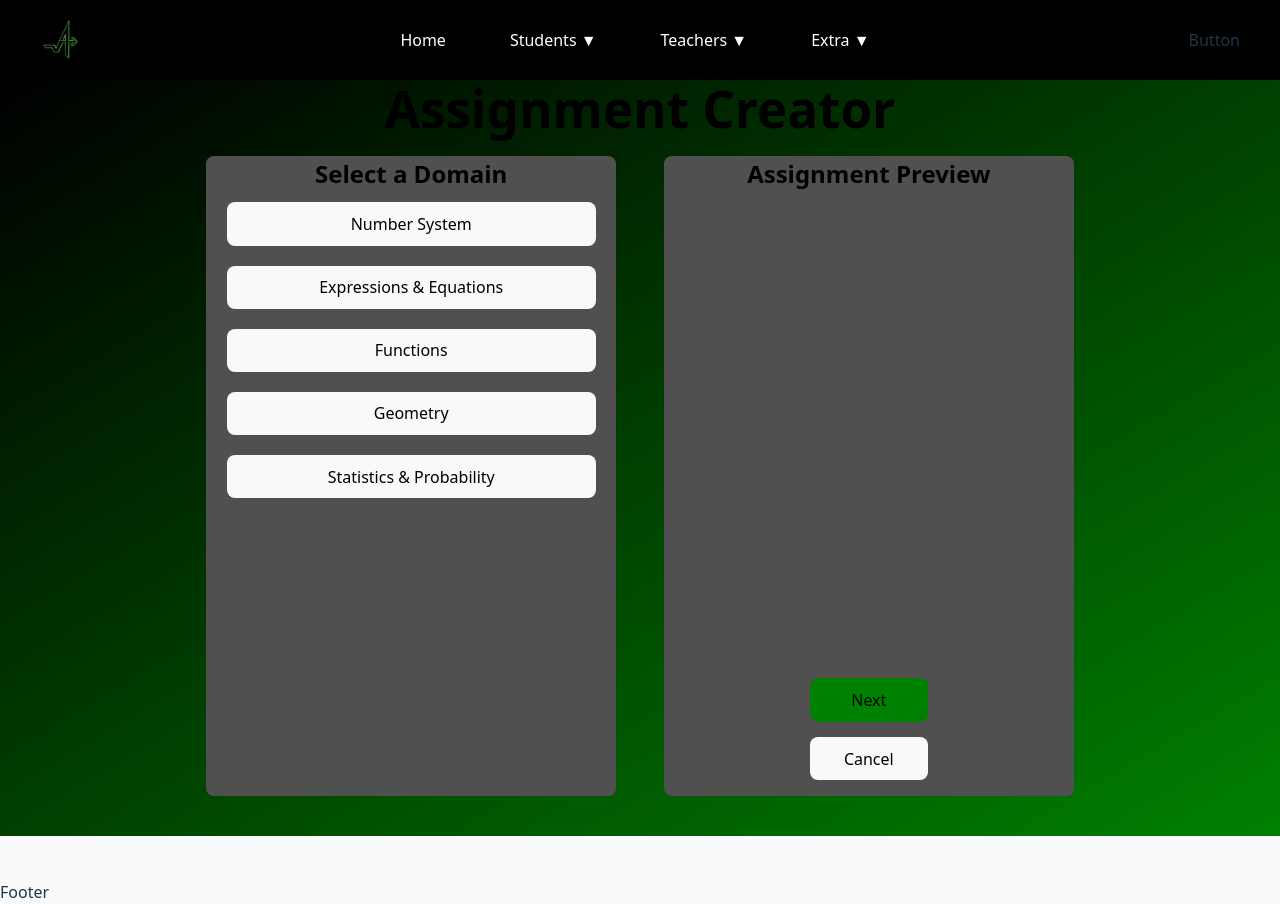
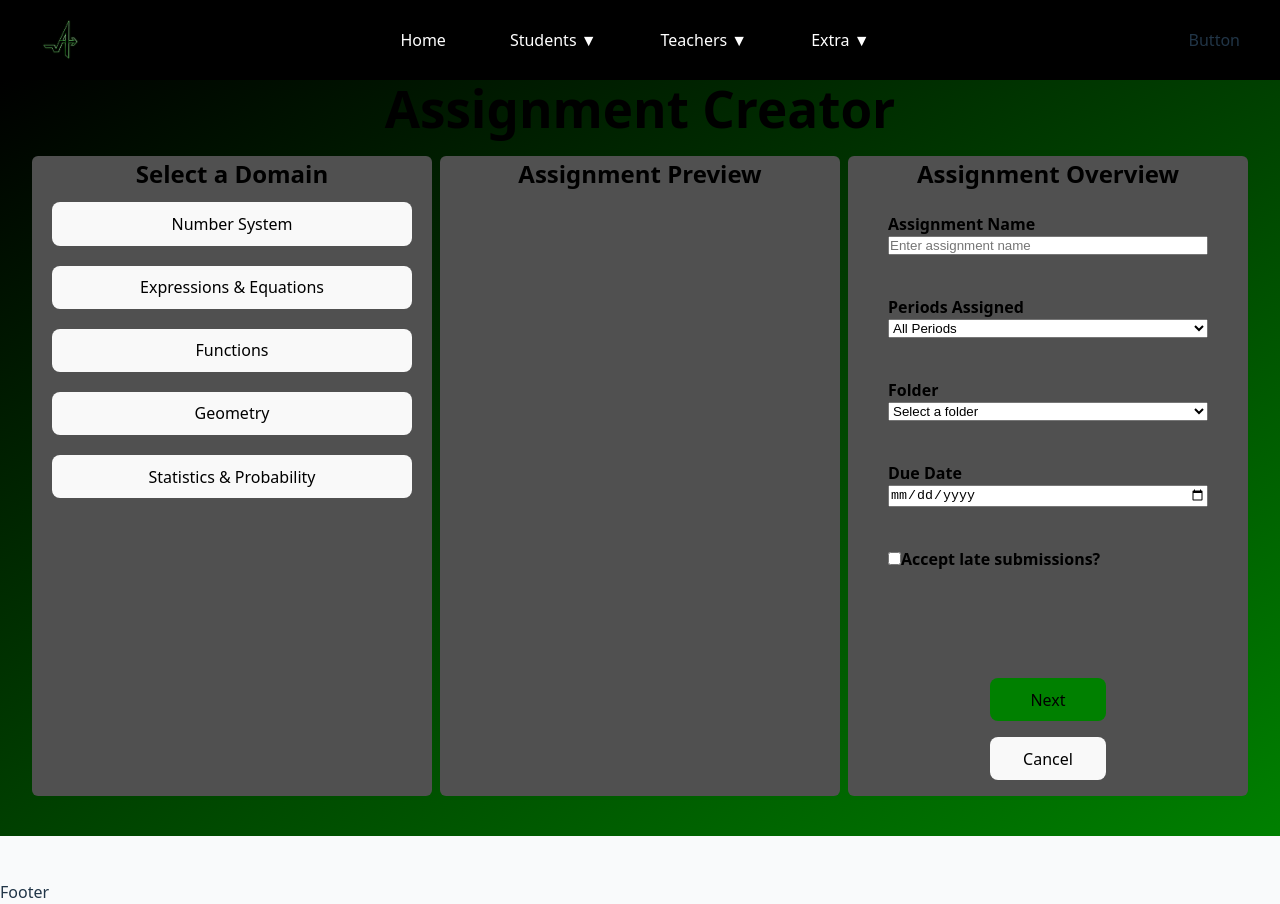
Before and after one commit to NCunningham12/axiom_frontend, a React (Vite) app: page /teachers/assignment-creator in a window 1280 px wide. Built offline with nearby package versions, Linux system fonts and the light colour scheme.

Commit message:
Began adjusting assignment creator to 3-column consolidation

```diff
--- a/src/pages/AssignmentCreator.css
+++ b/src/pages/AssignmentCreator.css
@@ -9,10 +9,10 @@
 .ac-content-wrapper {
   display: flex;
   flex-direction: row;
-  width: 80%;
+  width: 95%;
   min-height: 80vh;
   justify-content: center;
-  gap: 3rem;
+  gap: 0.5rem;
   margin-top: 20px;
 }
 
@@ -27,21 +27,44 @@ ul {
 
 .ac-panel {
   background-color: rgb(80, 80, 80);
-  border-radius: 8px;
+  border-radius: 6px;
   width: 40%;
   display: flex;
   flex-direction: column;
+}
+
+.ac-middle {
+  display: flex;
+  flex-direction: column;
+  align-items: center;
+  justify-content: flex-start;
 }
 
 .ac-right-side {
   display: flex;
   flex-direction: column;
   align-items: center;
-  justify-content: flex-start;
+}
+
+.assignment-form {
+  width: 90%;
+  height: 60%;
+  color: #000000;
+  font-weight: 600;
+  display: flex;
+  flex-direction: column;
+}
+
+.form-group {
+  display: flex;
+  padding: 20px;
+  flex-direction: column;
+  justify-content: space-evenly;
 }
 
 .ac-preview-title {
   color: #000000;
+  align-self: center;
 }
 
 .domain-screen {
--- a/src/pages/AssignmentCreator.jsx
+++ b/src/pages/AssignmentCreator.jsx
@@ -17,7 +17,7 @@ const AssignmentCreator = () => {
 
   const handleRemove = (indexToRemove) => {
     setAssignmentSkills((prev) =>
-      prev.filter((_, index) => index !== indexToRemove)
+      prev.filter((_, index) => index !== indexToRemove),
     );
   };
 
@@ -28,7 +28,9 @@ const AssignmentCreator = () => {
     }));
 
     console.log('Navigating with assignmentSkills:', skillsWithIds);
-    navigate('/teachers/assignment-editor', { state: { problems: skillsWithIds } });
+    navigate('/teachers/assignment-editor', {
+      state: { problems: skillsWithIds },
+    });
   };
 
   const grade = '8th';
@@ -56,7 +58,7 @@ const AssignmentCreator = () => {
             </div>
           ) : (
             // === CONCEPT DROPDOWNS SCREEN ===
-            <div>
+            <div className="concept-accordian">
               <button
                 className="back-button"
                 onClick={() => setSelectedDomain(null)}
@@ -75,7 +77,7 @@ const AssignmentCreator = () => {
                       className="sub-button"
                       onClick={() =>
                         setExpandedConcept((prev) =>
-                          prev === concept.id ? null : concept.id
+                          prev === concept.id ? null : concept.id,
                         )
                       }
                     >
@@ -106,7 +108,7 @@ const AssignmentCreator = () => {
             </div>
           )}
         </div>
-        <div className="ac-right-side ac-panel">
+        <div className="ac-middle ac-panel">
           <h2 className="ac-preview-title">Assignment Preview</h2>
           <div className="assignment-list">
             {assignmentSkills.map((skill, index) => (
@@ -121,6 +123,59 @@ const AssignmentCreator = () => {
               </div>
             ))}
           </div>
+        </div>
+        <div className="ac-right-side ac-panel">
+          <h2 className="ac-preview-title">Assignment Overview</h2>
+
+          <form className="assignment-form">
+            <div className="form-group">
+              <label htmlFor="assignment-name">Assignment Name</label>
+              <input
+                id="assignment-name"
+                type="text"
+                name="assignmentName"
+                placeholder="Enter assignment name"
+              />
+            </div>
+
+            <div className="ac-dropdown form-group">
+              <label htmlFor="periods">Periods Assigned</label>
+              <select id="periods" name="periods">
+                <option value="all">All Periods</option>
+                <option value="period1">Period 1</option>
+                <option value="period2">Period 2</option>
+                <option value="period3">Period 3</option>
+                <option value="period4">Period 4</option>
+                <option value="period5">Period 5</option>
+                <option value="period6">Period 6</option>
+              </select>
+            </div>
+
+            <div className="form-group">
+              <label htmlFor="folder">Folder</label>
+              <select id="folder" name="folder">
+                <option value="">Select a folder</option>
+                <option value="unit-1">Unit 1</option>
+                <option value="unit-2">Unit 2</option>
+                <option value="review">Review</option>
+                <option value="test-prep">Test Prep</option>
+                <option value="new-folder">Create New Folder</option>
+              </select>
+            </div>
+
+            <div className="form-group">
+              <label htmlFor="due-date">Due Date</label>
+              <input id="due-date" type="date" name="dueDate" />
+            </div>
+
+            <div className="form-group checkbox-group">
+              <label>
+                <input type="checkbox" name="acceptLate" />
+                Accept late submissions?
+              </label>
+            </div>
+          </form>
+
           <div className="right-btn-wrapper">
             <button className="next-btn right-btn" onClick={handleNextClick}>
               Next
--- a/src/pages/AssignmentList.jsx
+++ b/src/pages/AssignmentList.jsx
@@ -1,9 +1,9 @@
 import React from 'react';
-import './AssignmentList.css'
+import './AssignmentList.css';
 
 const AssignmentList = () => {
   return (
-        <div className='assignment-list-container'>
+    <div className="assignment-list-container">
       <div className="assignment-list-wrapper">
         <div className="assignment-list-title-section">
           <h1 className="assignment-list-title">Assignments</h1>
@@ -29,6 +29,6 @@ const AssignmentList = () => {
       </div>
     </div>
   );
-}
+};
 
 export default AssignmentList;
```
Also changed, not shown: src/todo.md (+7 -1 lines). Lines whose indentation alone changed are shown as unchanged.
